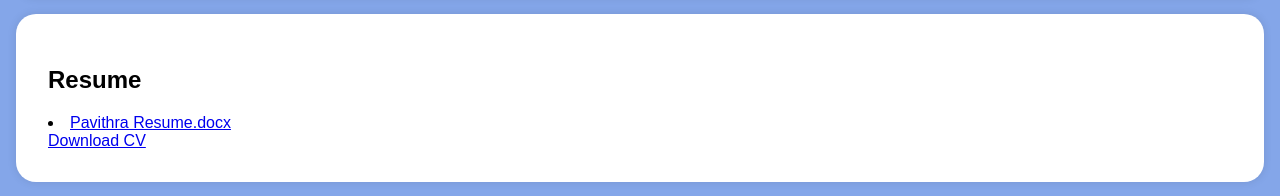
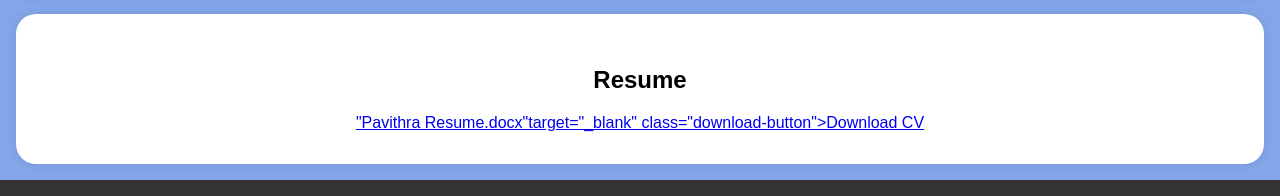
Before and after one commit to Pavithraoffl/Pavithra-, a plain HTML site: page index.html in a window 1280 px wide. Shown: the part 1068-1264 px from the top of the page. Drawn offline with Linux system fonts and the light colour scheme.

Commit message:
Update index.html

```diff
--- a/index.html
+++ b/index.html
@@ -156,10 +156,9 @@ Profile picture class="profile-picture">
 
     <section id="Resume">
        <div class="section-content">
+            <center>
             <h2>Resume</h2>
-            <u1>
-            <li><a href="#">Pavithra Resume.docx</
-a></li
+            <a href="#">"Pavithra Resume.docx"target="_blank"
              class="download-button">Download CV</a>
         </center>
         </div>
```
